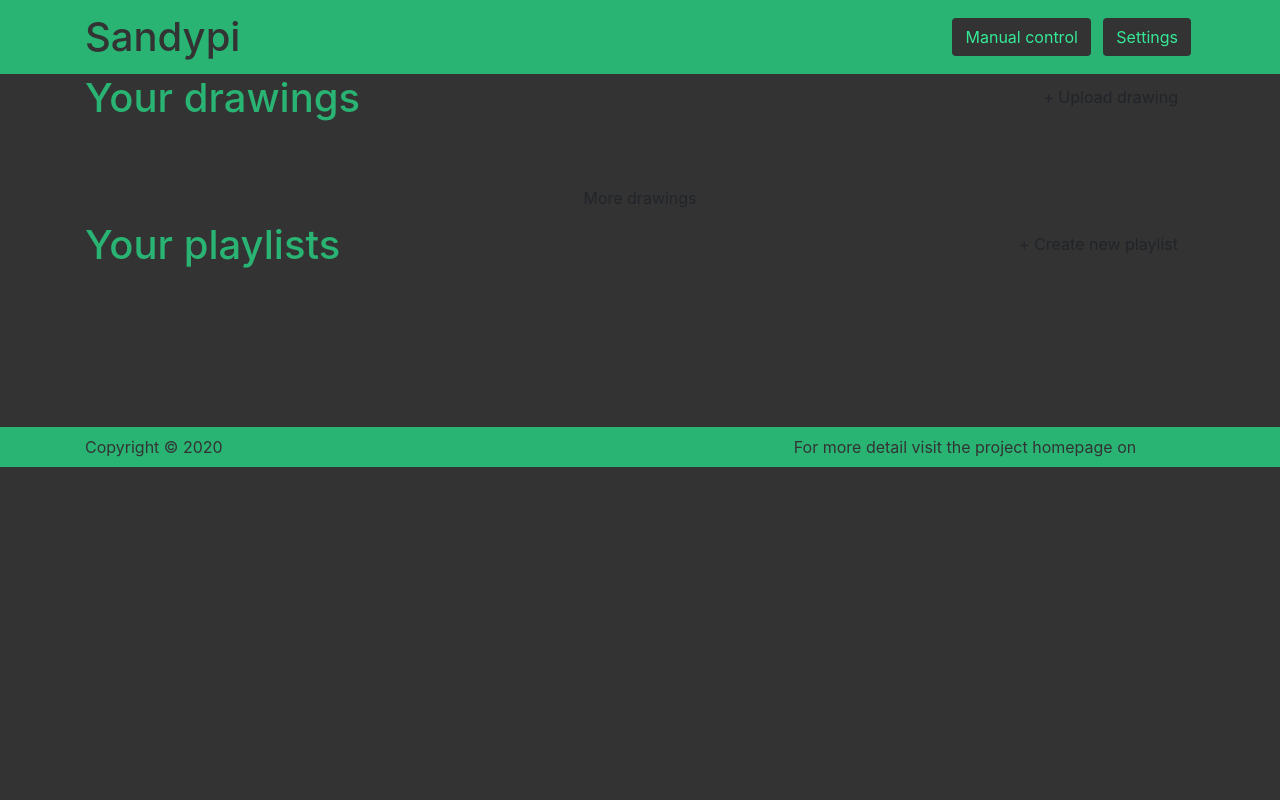
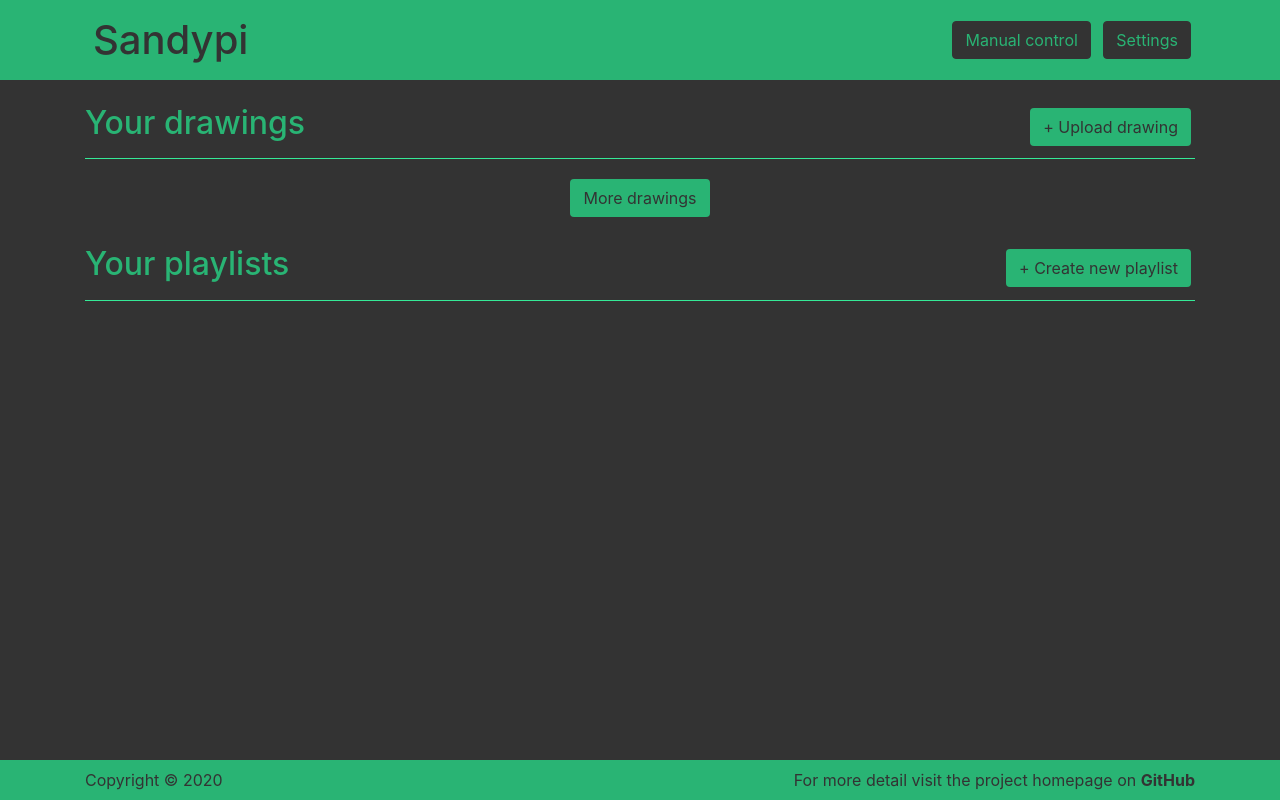
Before and after one commit to texx00/sandypi, a Flask app: page /preview in a window 1280 px wide. Run offline with Flask 2, Linux system fonts and the light colour scheme; data that the repository does not hold is empty; parts of the project's set-up code (start-up, migrations or seed data) failed here and were passed over; some libraries are stand-ins or nearby versions.

Commit message:
Updated main pages to bootstrap. Missing settings, manual control, queue and popup/dropzone

```diff
--- a/UIserver/__init__.py
+++ b/UIserver/__init__.py
@@ -27,6 +27,7 @@ app.config['SQLALCHEMY_DATABASE_URI'] = 'sqlite:///'+file_path
 app.config['SQLALCHEMY_TRACK_MODIFICATIONS'] = False
 db = SQLAlchemy(app)
 
+# TODO add css and js minifiers and compile only on changes
 sass.compile(dirname=(os.path.abspath(os.getcwd())+"/UIServer/static/scss", os.path.abspath(os.getcwd())+"/UIServer/static/css"))
 
 app.qmanager = QueueManager(app, socketio)
--- a/UIserver/static/css/management.css
+++ b/UIserver/static/css/management.css
@@ -1,79 +1,4 @@
-@import url(base_style.css);
-#drawings, #playlists {
-  border-bottom: 1px solid var(--color-light);
-  margin-bottom: 30px;
-  position: relative; }
-
-#playlists {
-  margin-bottom: 100px; }
-
-#spacer {
-  height: 50px; }
-
-.button {
-  font-size: 1em; }
-
-.grid_element img {
-  width: 100%;
-  display: block; }
-
-.grid_element span {
-  background-color: var(--color-vlight);
-  text-align: center;
-  width: 100%;
-  display: block;
-  position: absolute;
-  bottom: 0px;
-  padding-top: 3px;
-  padding-bottom: 3px;
-  font-weight: bold;
-  color: var(--color-darkest); }
-
-.playlist_grid_element span {
-  background-color: var(--color-medium);
-  margin-top: 10px;
-  padding-top: 20px;
-  padding-bottom: 20px;
-  border-radius: 5px; }
-
-.redirect_form {
-  text-align: center;
-  margin-top: 15px; }
-
-.redirect_button {
-  font-size: medium; }
-
-.pages {
-  text-align: center;
-  margin-top: 15px; }
-
-.pages_component {
-  display: inline;
-  margin: 15px; }
-
-.drawing_grid_element {
-  cursor: pointer;
-  max-width: 300px; }
-
-#drawing_preview {
-  width: 60%; }
-
-.remove_drawing {
-  position: absolute;
-  top: 0px;
-  right: 0px;
-  width: 30px;
-  height: 30px;
-  background-color: var(--color-darkest);
-  color: var(--color-medium);
-  visibility: hidden;
-  opacity: 0;
-  transition: visibility 0.1s linear, opacity 0.1s linear;
-  display: flex;
-  justify-content: center;
-  align-items: center;
-  border-radius: 0px 0px 0px 5px; }
-
+/* TODO rename this and use it for the dropzone */
 /* Dropzone defaults */
 #upload_dropzone {
   width: 100%;
--- a/UIserver/static/js/queue.js
+++ b/UIserver/static/js/queue.js
@@ -1,7 +1,7 @@
 show_delete = true
 function document_ready(){
     $("div.drawing_grid_element").append("<div></div>");
-    $("div.drawing_grid_element").children("div").addClass("remove_drawing").html("X").on("click", function(event){
+    $("div.drawing_grid_element").children("div").addClass("btn-cross").html("X").on("click", function(event){
         event.stopPropagation();
         url = $(this).parent().children("img").attr("src");
         code = url.split("/")[3];
@@ -9,12 +9,12 @@ function document_ready(){
     });
     $("div.drawing_grid_element").hover(function(){
         if(show_delete){
-            var element = $(this).children("div.remove_drawing");
+            var element = $(this).children("div.btn-cross");
             element.css("opacity", "1");
             element.css("visibility", "visible");
         }
     }, function(){
-        var element = $(this).children("div.remove_drawing");
+        var element = $(this).children("div.btn-cross");
         element.css("opacity", "0");
         element.css("visibility", "hidden");
 });
--- /dev/null
+++ b/UIserver/static/scss/_colors.scss
@@ -0,0 +1,7 @@
+/* color palette: https://www.color-hex.com/color-palette/23053 */
+$primary: #29b474;
+$light: #35ea97;
+$dark: #333333;
+$secondary: #aaaaaa;
+$white: #ffffff;
+$light_alpha: #aaaaaa77;
--- a/UIserver/static/scss/base_style.scss
+++ b/UIserver/static/scss/base_style.scss
@@ -1,12 +1,10 @@
+@import "_colors";
 
-/* color palette: https://www.color-hex.com/color-palette/23053 */
-$primary: #29b474;
-$light: #35ea97;
-$dark: #333333;
-$secondary: #aaaaaa;
-$white: #ffffff;
-$light_alpha: #aaaaaa77;
+@import "../js/node_modules/bootstrap/scss/bootstrap";
 
+.bg-light-alpha{
+    background-color: $light_alpha;
+}
 
 a, a:visited {
     text-decoration: none;
@@ -20,17 +18,23 @@ a:hover{
 button{
     @extend .btn;
     @extend .m-1;
+    background-color: $primary;
+    color: $dark;
 }
 
-button:hover{
-    background-color: $light;
-    transition: 0.15s;
-    color: $dark
+.btn-dark{
+    @extend .btn-dark;
+    background-color: $dark;
+    color: $primary;
 }
 
-.dark_button{
-    background-color: $dark;
-    color: $light;
+.section-header{
+    @extend .border-bottom;
+    @extend .border-light;
+    @extend .align-item-center !optional;
+    @extend .mt-4;
+    @extend .mb-3;
+    @extend .pb-2;
 }
 
 .data{
@@ -41,35 +45,40 @@ button:hover{
     cursor: pointer;
 }
 
-/* --- GRID --- */
-.c2_grid_container{
-    width: 100%;
-    display: grid;
-    grid-template-columns: auto auto;
-    grid-gap:20px;
-    list-style-type: none;
-}
-.c3_grid_container{
-    width: 100%;
-    display: grid;
-    grid-template-columns: auto auto auto;
-    grid-gap:20px;
-    list-style-type: none;
-}
-.c4_grid_container{
-    width: 100%;
-    display: grid;
-    grid-template-columns: auto auto auto auto;
-    grid-gap:20px;
-    list-style-type: none;
+/* HOVERS */
+
+.hover-light:hover{
+    background-color: $light;
+    transition: 0.15s;
 }
 
-.grid_element{
-    width: 100%;
-    position:relative;
-    display: block;
+button:hover, .btn-dark:hover{
+    background-color: $light;
+    transition: 0.15s;
+    color: $white;
 }
 
+.hover-zoom{
+    &:hover{
+        transform: scale(1.05);
+    }
+    transition: all ease-in-out 0.15s;
+}
+
+/* Bootstrap overrides */
+.card{
+    @extend .card;
+    border: 0px;
+}
+
+/* special styles */
+.fade-top{
+    margin-bottom: -1px;
+    background-image: linear-gradient(transparent, $primary);
+}
+
+
+/* others */
 #nav_bot_status{
     vertical-align: middle;
     margin-right:40px;
@@ -147,4 +156,4 @@ button:hover{
 }
 
 
-@import "../js/node_modules/bootstrap/scss/bootstrap";
+@import "playlist";
--- a/UIserver/static/scss/management.scss
+++ b/UIserver/static/scss/management.scss
@@ -1,89 +1,4 @@
-@import "base_style.css";
-
-#drawings, #playlists{
-    border-bottom: 1px solid var(--color-light);
-    margin-bottom:30px;
-    position: relative;
-}
-#playlists{
-    margin-bottom: 100px;
-}
-#spacer{
-    height:50px;
-}
-
-.button{
-    font-size: 1em;
-}
-
-.grid_element img{
-    width:100%;
-    display:block;
-}
-
-.grid_element span{
-    background-color: var(--color-vlight);
-    text-align: center;
-    width:100%;
-    display: block;
-    position: absolute;
-    bottom:0px;
-    padding-top:3px;
-    padding-bottom:3px;
-    font-weight: bold;
-    color: var(--color-darkest);
-}
-
-.playlist_grid_element span{
-    background-color: var(--color-medium);
-    margin-top: 10px;
-    padding-top:20px;
-    padding-bottom:20px;
-    border-radius: 5px;
-}
-
-.redirect_form{
-    text-align: center;
-    margin-top:15px;
-}
-.redirect_button{
-    font-size: medium;
-}
-
-.pages{
-    text-align: center;
-    margin-top:15px;
-}
-.pages_component{
-    display: inline;
-    margin:15px;
-}
-
-.drawing_grid_element{
-    cursor: pointer;
-    max-width: 300px;
-}
-#drawing_preview{
-    width:60%;
-}
-
-.remove_drawing{
-    position: absolute;
-    top: 0px;
-    right: 0px;
-    width: 30px;
-    height: 30px;
-    background-color: var(--color-darkest);
-    color: var(--color-medium);
-    visibility: hidden;
-    opacity: 0;
-    transition: visibility 0.1s linear, opacity 0.1s linear;
-    display: flex;
-    justify-content: center;
-    align-items: center;
-    border-radius: 0px 0px 0px 5px;
-}
-
+/* TODO rename this and use it for the dropzone */
 /* Dropzone defaults */
 
 #upload_dropzone{
--- a/UIserver/static/scss/playlist.scss
+++ b/UIserver/static/scss/playlist.scss
@@ -1,39 +1,12 @@
-#name_bar *{
-    display:inline-block;
-    margin-bottom:50px;
+@import "_colors";
+
+#playlist_name:hover, #playlist_name:focus{
+    cursor: pointer;
+    background-color: $primary;
+    color: $dark;
 }
 
-#playlist_right_container{
-    margin-top: 20px;
-    float: right;
-}
-
-#playlist_name{
-    margin-left:3px;
-    padding: 5px;
-    border-radius: 5px;
-    transition:0.15s;
-}
-#playlist_name:hover, #playlist_name:focus{
-    cursor: pointer;
-    background-color: var(--color-medium);
-    color: var(--color-darkest)
-}
-
-#drawings_ul{
-    padding: 0px;
-}
-
-#drawings_ul li{
-    cursor: pointer;
-}
-
-.playlist_drawing_preview{
-    width:90%;
-    max-width: 230px;
-}
-
-.remove_drawing{
+.btn-cross{
     position: absolute;
     top: 0px;
     right: 0px;
@@ -53,14 +26,6 @@
 .sortable_ghost {
     opacity: 0.2;
 }
-.sortable_chosen div.remove_drawing{
+.sortable_chosen div.btn-cross{
     display: none;
 }
-
-.playlist_options{
-    margin-bottom:40px;
-}
-
-.playlist_options button{
-    width: 200px;
-}
--- a/UIserver/templates/base.html
+++ b/UIserver/templates/base.html
@@ -16,7 +16,7 @@
     <link rel="shortcut icon" href="{{ url_for('static', filename='favicon.ico') }}">
     {% block head %}{%endblock%}
 </head>
-<body class="bg-dark">
+<body class="bg-dark d-flex flex-column min-vh-100">
     <!-- popup container: this is shown over the entire page-->
     <div id="popup" onclick="close_popup(event)">
         <div id="popup_container" onclick="close_popup(event)">
@@ -40,7 +40,7 @@
     <header>
         <div class="navbar navbar-primary bg-primary">
             <div class="container d-flex justify-content-between">
-                <div class="navbar-brand d-flex text-dark">
+                <div class="navbar-brand d-flex text-dark clickable rounded hover-light p-2 hover-zoom">
                     <div onclick="home()"><span class="h1">Sandypi</span></div>
                 </div>
                 <div class="d-flex align-item-center">
@@ -48,13 +48,13 @@
                     <div class="align-item-center">
                         <button
                             type="submit"
-                            class="dark_button"
+                            class="btn-dark"
                             onclick="location.href = '/manual_control';">
                                 Manual control
                         </button>
                         <button
                             type="submit"
-                            class="dark_button"
+                            class="btn-dark"
                             onclick="location.href = '/settings';">
                                 Settings
                         </button>
@@ -64,7 +64,7 @@
         </div>
     </header>
 
-    <main role="main" class="text-primary">
+    <main role="main" class="text-primary flex-grow-1">
         <div class="container">
             {% block body %}{%endblock%}
         </div>
--- a/UIserver/templates/management/grid_element.html
+++ b/UIserver/templates/management/grid_element.html
@@ -1,18 +1,29 @@
 {%extends parent_template%}
 {%block grid_element%}
 {% for item in drawings %}
-<div class="grid_element drawing_grid_element" onclick="redirect_drawing('{{item.id}}')">
-    <img src="{{ url_for('static', filename='Drawings/'+item.id|string+'/'+item.id|string +'.jpg')}}">
-    <span>{{item.filename}}</span>
-</div>
+    <div class="col-lg-3 col-md-4 col-sm-6 col-xs-6 p-2">
+        <div class="card border-0 bg-primary text-dark clickable hover-zoom" onclick="redirect_drawing('{{item.id}}')">
+            <img class="card-img-top rounded" src="{{ url_for('static', filename='Drawings/'+item.id|string+'/'+item.id|string +'.jpg')}}">
+            <div class="card-img-overlay h-100 d-flex flex-column justify-content-end p-0">
+                <div class="card-text text-center text-dark p-1 fade-top"></div>
+                <div class="card-text text-center text-dark pb-1 bg-primary rounded-bottom">
+                    {{item.filename}}
+                </div>
+            </div>
+        </div>
+    </div>
 {% endfor %}
 {%endblock%}
 
 
 {%block playlist_grid_element%}
 {%for item in playlists%}
-<div class="grid_element playlist_grid_element" onclick="redirect_playlist('{{item.id}}')">
-    <span>{{item.name}}</span>
-</div>
+    <div class="col-lg-3 col-md-4 col-sm-6 col-xs-6 p-2">
+        <div class="card border-0 bg-primary text-dark clickable hover-zoom" onclick="redirect_playlist('{{item.id}}')">
+            <div class="card-body">
+                <h5 class="card-title text-center m-0">{{item.name}}</h5>
+            </div>
+        </div>
+    </div>
 {%endfor%}
 {%endblock%}
--- a/UIserver/templates/management/preview.html
+++ b/UIserver/templates/management/preview.html
@@ -8,27 +8,26 @@
 
 {%block body%}
 <div>
-    <div id="drawings">
-        <h1 style="display:inline-block">Your drawings</h1>
-        <button style="float:right; margin-top: 1.4em;" class="button" onclick="show_dropzone()">+ Upload drawing</button>
+    <div class="section-header">
+        <h2 class="d-inline-block">Your drawings</h2>
+        <button class="float-right" onclick="show_dropzone()">+ Upload drawing</button>
     </div>
-    <div class="c4_grid_container">
+    <div class="row">
         {%block grid_element%}{%endblock%}
     </div>
-    <div>
-        <form action="/drawings" method="get" class="redirect_form">
-            <button type="submit" class="redirect_button">More drawings</button>
+    <div class="text-center">
+        <form action="/drawings" method="get">
+            <button type="submit">More drawings</button>
         </form>
     </div>
 </div>
 <div>
-    <div id="playlists">
-        <h1 style="display:inline-block">Your playlists</h1>
-        <button style="float:right; margin-top: 1.4em;" class="button" onclick="create_new_playlist()">+ Create new playlist</button>
+    <div class="section-header">
+        <h2 class="d-inline-block">Your playlists</h2>
+        <button class="float-right" class="button" onclick="create_new_playlist()">+ Create new playlist</button>
     </div>
-    <div class="c4_grid_container">
+    <div class="row mb-5">
         {%block playlist_grid_element%}{%endblock%}
     </div>
-    <div id="spacer"></div>
 </div>
 {%endblock%}
```
Also changed, not shown: UIserver/static/css/_readme.css (added, +9 -0 lines), UIserver/static/css/playlist.css (+5 -34 lines), UIserver/static/css/single_drawing.css (deleted, +0 -10 lines), UIserver/static/js/playlist.js (+6 -5 lines), UIserver/static/scss/single_drawing.scss (deleted, +0 -13 lines), UIserver/templates/management/drawings.html (+12 -11 lines), UIserver/templates/management/playlist.html (+14 -15 lines), UIserver/templates/management/single_drawing.html (+11 -12 lines), UIserver/static/css/base_style.css.
